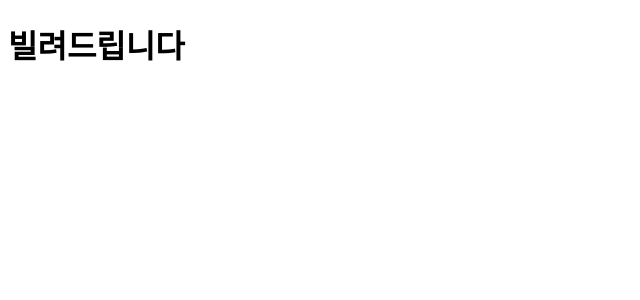
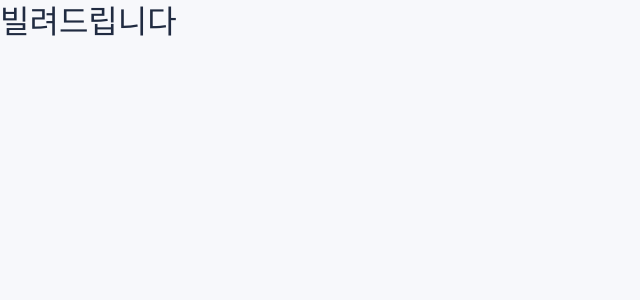
Before and after one commit to dmu-loan/campus-loan, a React (Vite) app in the folder frontend/: page / in a window 1280 px wide. Shown: the top 300 px of the page, without its empty margins (0-640 px from the left). Built offline with nearby package versions, Linux system fonts and the light colour scheme.

Commit message:
feat(fe): 공통 색상과 기본 스타일 적용

```diff
--- a/frontend/src/main.jsx
+++ b/frontend/src/main.jsx
@@ -1,6 +1,7 @@
 import React from 'react';
 import { createRoot } from 'react-dom/client';
 import App from './App.jsx';
+import './styles/global.css';
 
 createRoot(document.getElementById('root')).render(
   <React.StrictMode>
--- /dev/null
+++ b/frontend/src/styles/global.css
@@ -0,0 +1,35 @@
+:root {
+  font-family: -apple-system, BlinkMacSystemFont, 'Apple SD Gothic Neo', 'Malgun Gothic', sans-serif;
+  color: #202b41;
+  background: #f7f8fb;
+  font-synthesis: none;
+  line-height: 1.6;
+  --color-primary: #162f57;
+  --color-muted: #626d80;
+  --color-border: #e2e6ee;
+  --color-surface: #fff;
+}
+
+* { box-sizing: border-box; }
+body { margin: 0; min-width: 320px; }
+h1, h2, p { margin: 0; }
+h1 { font-size: clamp(1.5rem, 4vw, 2rem); line-height: 1.4; }
+h2 { font-size: 1.125rem; }
+a { color: inherit; }
+button, input, select, textarea { font: inherit; }
+a:focus-visible, button:focus-visible {
+  outline: 3px solid #547cbc;
+  outline-offset: 4px;
+}
+
+.eyebrow { color: var(--color-primary); font-size: .8rem; font-weight: 700; }
+.muted { color: var(--color-muted); }
+.panel {
+  padding: 24px;
+  border: 1px solid var(--color-border);
+  border-radius: 16px;
+  background: var(--color-surface);
+}
+.panel p { margin-top: 8px; }
+.skip-link { position: absolute; top: -100px; left: 16px; z-index: 10; }
+.skip-link:focus { top: 16px; padding: 12px; background: white; }
```
